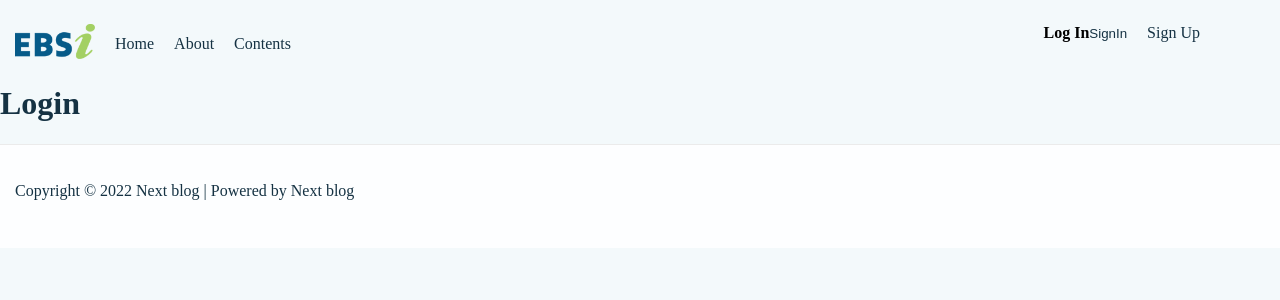
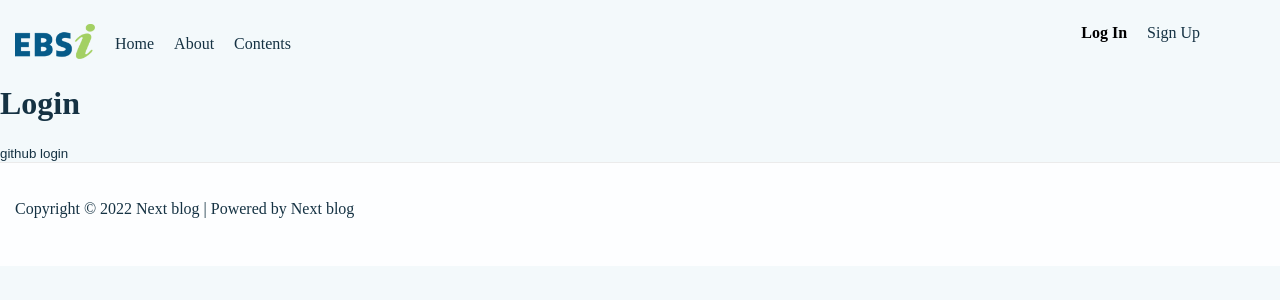
Before and after one commit to jay-juns/next-blog, a Next.js app: page /login in a window 1280 px wide. Shown: the top 300 px of the page. Built offline with nearby package versions, Linux system fonts and the light colour scheme; no server answers; some icons are missing.

Commit message:
github login 버튼 옮김

```diff
--- a/components/header/Header.tsx
+++ b/components/header/Header.tsx
@@ -1,18 +1,12 @@
 import Link from "next/link"
 import { useRouter } from "next/router";
-import { signIn, signOut, useSession } from 'next-auth/react'
+import { signOut, useSession } from 'next-auth/react'
 
 const Header = () => {
   const router = useRouter();
   const theme = localStorage.getItem('theme');
   const { data, status } = useSession()
   console.log(data, status)
-
-  const handleSignIn = async () => {
-    await signIn('github', {
-      callbackUrl: 'http://localhost:3000/dashboard'
-    })
-  }
 
   const handleLogout = async () => {
     await signOut({
@@ -63,9 +57,6 @@ const Header = () => {
                 <Link href="/login">
                   Log In
                 </Link>
-                <button onClick={handleSignIn}>
-                  SignIn
-                </button>
               </span>
               <span className={router.asPath === "/signup" ? "active" : ""}>
                 <Link href="/signup">
--- a/pages/login/index.tsx
+++ b/pages/login/index.tsx
@@ -1,9 +1,16 @@
 import React, { FC } from 'react'
 import Head from 'next/head'
+import { signIn } from 'next-auth/react'
 import PageWithLayoutType from '../../types/pageWithLayoutType';
 import DefaultLayout from '../../components/layouts/Default';
 
 const Login: FC = () => {
+  const handleSignIn = async () => {
+    await signIn('github', {
+      callbackUrl: 'http://localhost:3000/dashboard'
+    })
+  }
+
   return (
     <div className="main-container">
       <Head>
@@ -11,6 +18,9 @@ const Login: FC = () => {
         <meta name="description" content="Generated by create next app" />
       </Head>
       <h1>Login</h1>
+      <div>
+        <button onClick={handleSignIn}>github login</button>
+      </div>
     </div>
   )
 }
--- a/pages/signup/index.tsx
+++ b/pages/signup/index.tsx
@@ -4,6 +4,7 @@ import PageWithLayoutType from '../../types/pageWithLayoutType';
 import DefaultLayout from '../../components/layouts/Default';
 
 const Signup: FC = () => {
+
   return (
     <div className="main-container">
       <Head>
```
Also changed, not shown: 1 other file (tests, documents, lock files or other folders).
